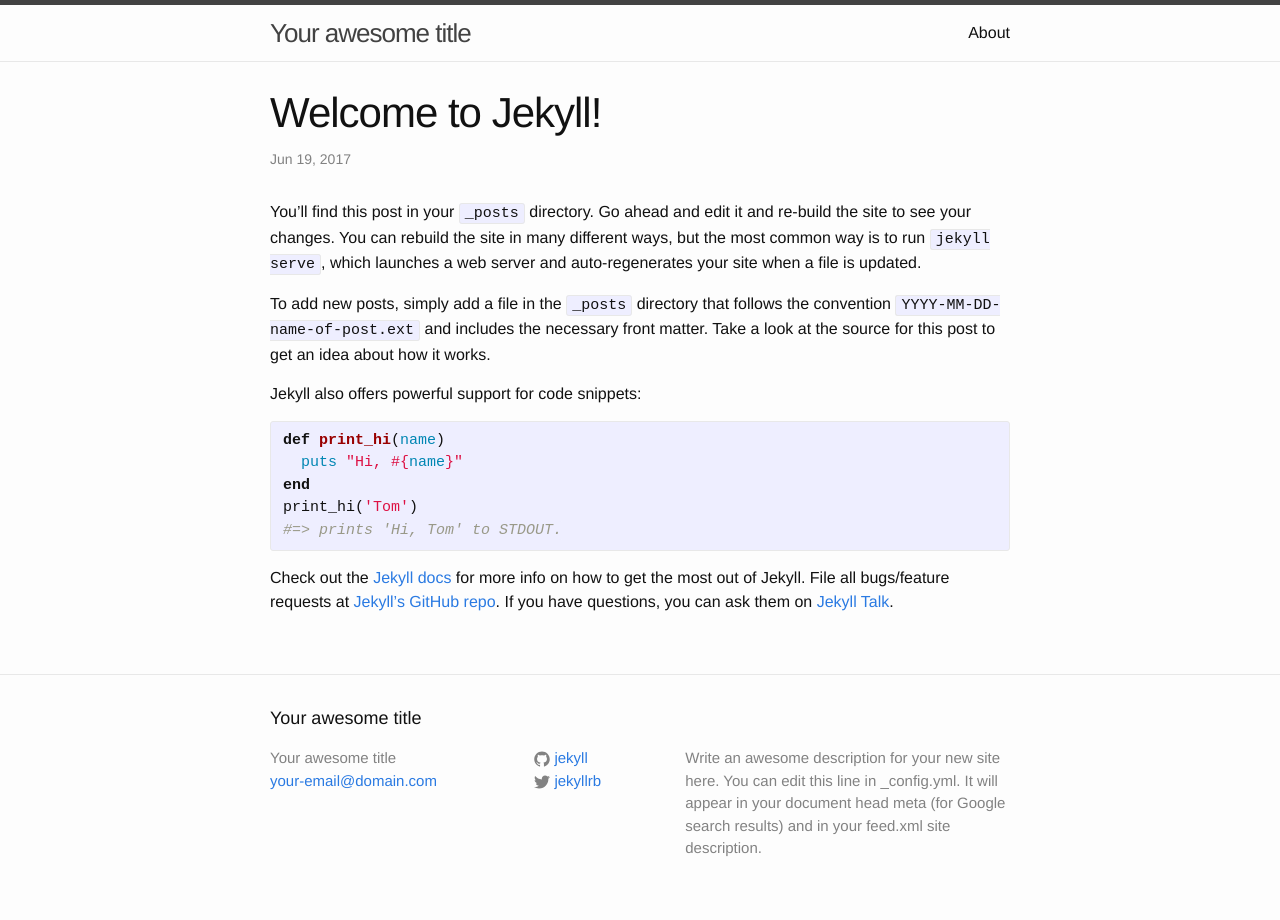
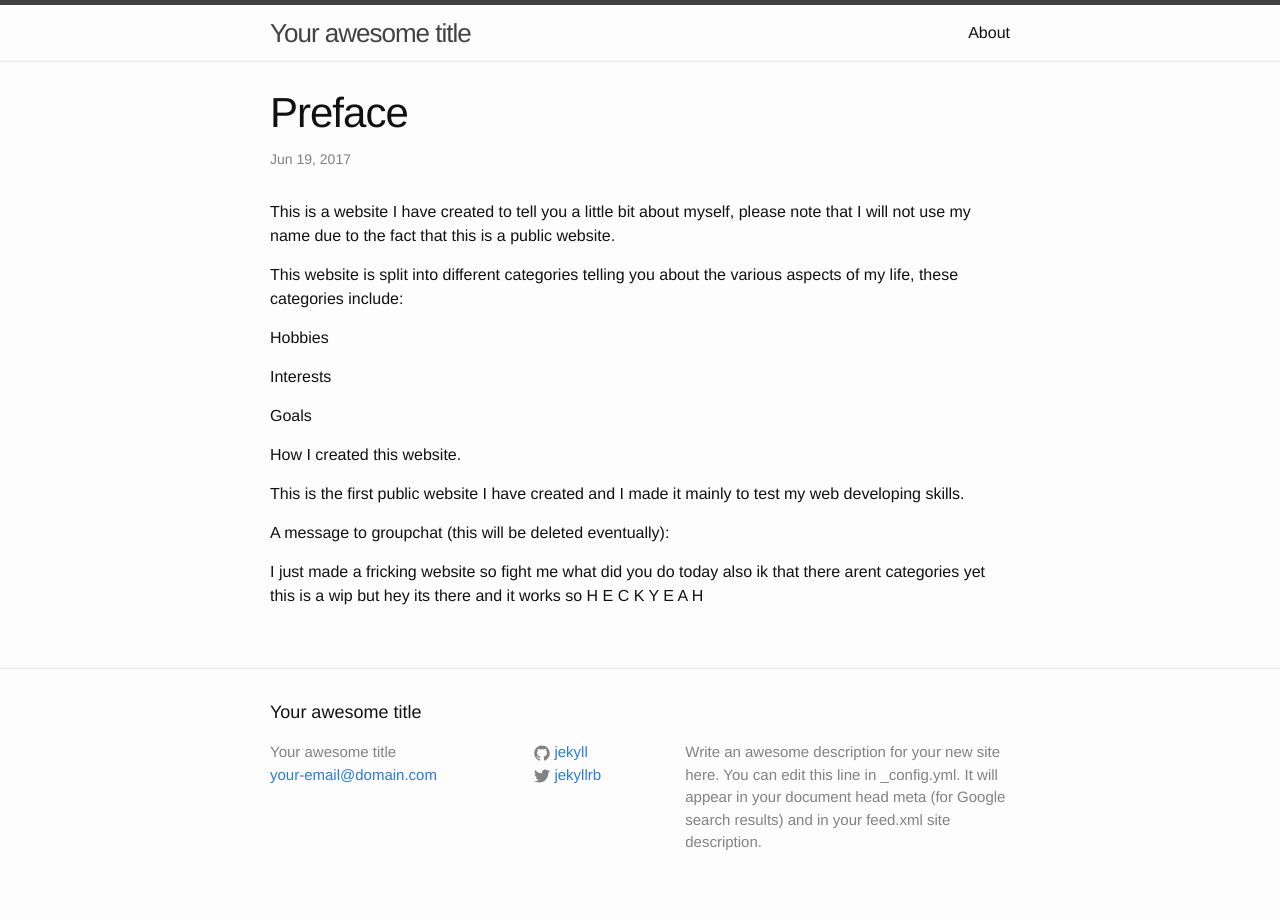
Before and after one commit to definitelynotillegal/definitelynotillegal.github.io, a Jekyll site: the page built from _posts/2017-06-19-welcome-to-jekyll.markdown, in a window 1280 px wide. Built offline with Jekyll 4.4.1, drawn with Linux system fonts in a browser that asks for light colours.

Commit message:
Update 2017-06-19-welcome-to-jekyll.markdown
first edit of my website, not close to complete

```diff
--- a/_posts/2017-06-19-welcome-to-jekyll.markdown
+++ b/_posts/2017-06-19-welcome-to-jekyll.markdown
@@ -1,25 +1,29 @@
 ---
 layout: post
-title:  "Welcome to Jekyll!"
+title:  "Preface"
 date:   2017-06-19 04:06:20 +0000
 categories: jekyll update
 ---
-You’ll find this post in your `_posts` directory. Go ahead and edit it and re-build the site to see your changes. You can rebuild the site in many different ways, but the most common way is to run `jekyll serve`, which launches a web server and auto-regenerates your site when a file is updated.
+This is a website I have created to tell you a little bit about myself, please note that I will not use my name due to the fact that this is a public website.
 
-To add new posts, simply add a file in the `_posts` directory that follows the convention `YYYY-MM-DD-name-of-post.ext` and includes the necessary front matter. Take a look at the source for this post to get an idea about how it works.
 
-Jekyll also offers powerful support for code snippets:
 
-{% highlight ruby %}
-def print_hi(name)
-  puts "Hi, #{name}"
-end
-print_hi('Tom')
-#=> prints 'Hi, Tom' to STDOUT.
-{% endhighlight %}
+This website is split into different categories telling you about the various aspects of my life, these categories include:
 
-Check out the [Jekyll docs][jekyll-docs] for more info on how to get the most out of Jekyll. File all bugs/feature requests at [Jekyll’s GitHub repo][jekyll-gh]. If you have questions, you can ask them on [Jekyll Talk][jekyll-talk].
+Hobbies
 
-[jekyll-docs]: http://jekyllrb.com/docs/home
-[jekyll-gh]:   https://github.com/jekyll/jekyll
-[jekyll-talk]: https://talk.jekyllrb.com/
+Interests
+
+Goals
+
+How I created this website.
+
+
+
+This is the first public website I have created and I made it mainly to test my web developing skills.
+
+
+
+A message to groupchat (this will be deleted eventually):
+
+I just made a fricking website so fight me what did you do today also ik that there arent categories yet this is a wip but hey its there and it works so   H E C K   Y E A H
```
